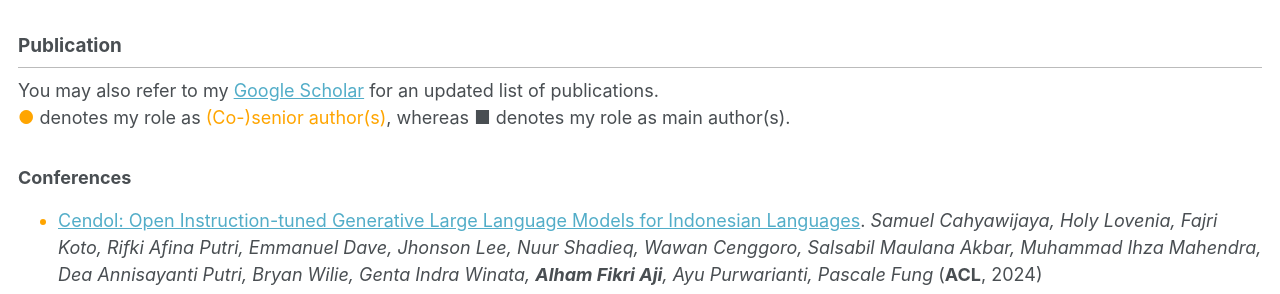
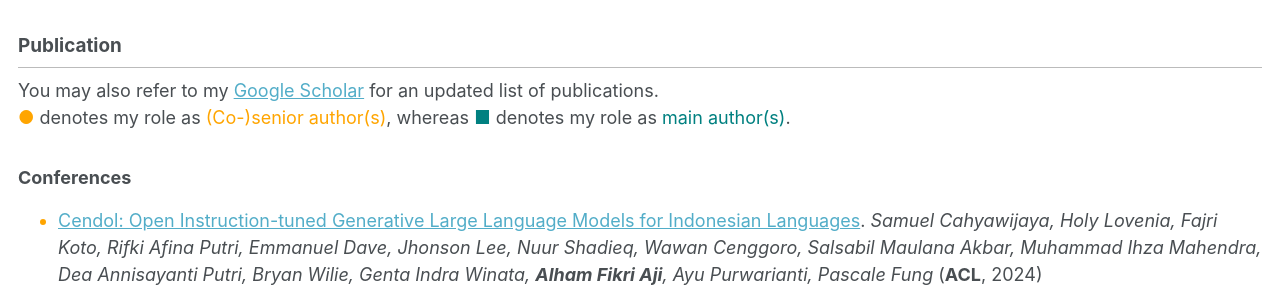
Before and after one commit to afaji/afaji.github.io, a Jekyll site: the page built from _pages/cv.md, in a window 1280 px wide and 900 px high, scrolled down 1462 px. Shown: the part 153-447 px from the top of the window. Built offline with Jekyll 4.4.1, drawn with Linux system fonts in a browser that asks for light colours.

Commit message:
Update cv.md

```diff
--- a/_pages/cv.md
+++ b/_pages/cv.md
@@ -66,7 +66,7 @@ redirect_from:
 ## Publication
 
 You may also refer to my [Google Scholar](https://scholar.google.ca/citations?hl=en&user=0Cyfqv4AAAAJ&view_op=list_works&sortby=pubdate) for an updated list of publications.<br>
-<span style="color: orange;">●</span> denotes my role as <span style="color: orange;">(Co-)senior author(s)</span>, whereas ■ denotes my role as main author(s).
+<span style="color: orange;">●</span> denotes my role as <span style="color: orange;">(Co-)senior author(s)</span>, whereas <span style="color: teal;">■</span> denotes my role as <span style="color: teal;">main author(s)</span>.
 ### Conferences
 
 <ul>
```
